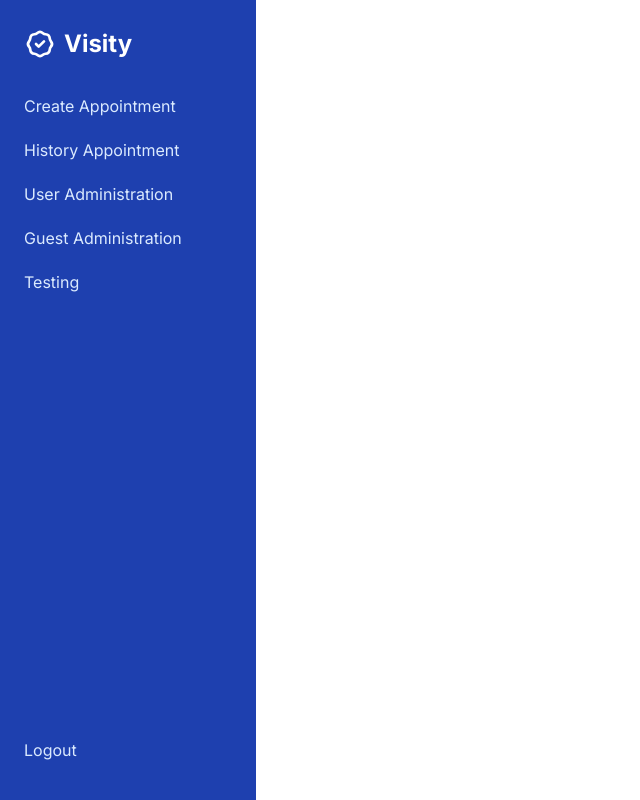
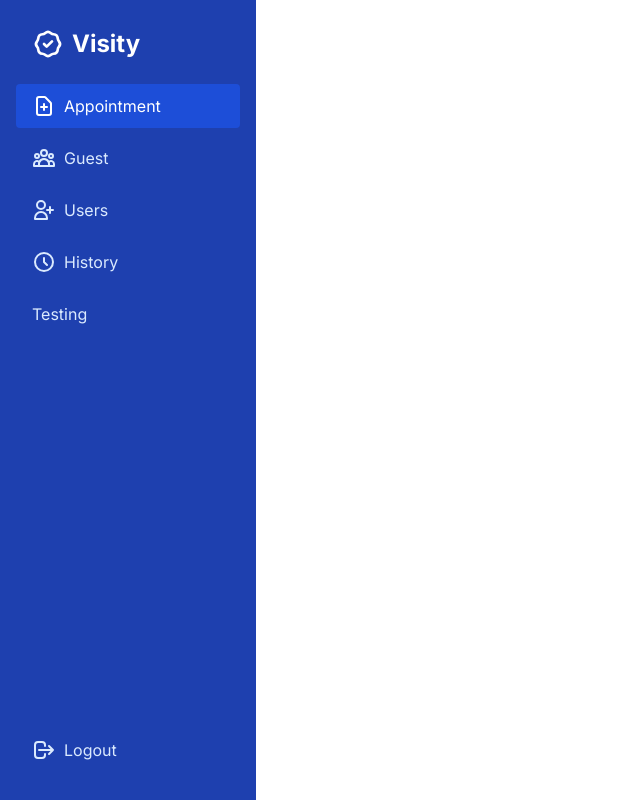
Before and after one commit to BukuTamuKita/Visity-Frontend, a React (Create React App) app: page /appointment-create in a window 1280 px wide. Shown: the whole page, without its empty margins (0-640 px from the left). Built offline with nearby package versions, Linux system fonts and the light colour scheme.

Commit message:
Add icons, state active, and styling

```diff
--- a/src/components/Drawer/SidebarData.js
+++ b/src/components/Drawer/SidebarData.js
@@ -1,46 +1,96 @@
 import React from "react";
-import CreateAppointment from "../../pages/AppointmentPage/CreateAppointment";
-import AppointmentHistory from "../../pages/AppointmentPage/AppointmentHistory";
-import UserList from "../../pages/UserAdmin/UserList";
-import GuestList from "../../pages/GuestAdmin/GuestList";
 import Testing from "../../pages/Testing";
 
 const routes = [
     {
-    title: "Create Appointment",
+        title: "Appointment",
         path: "/appointment-create",
-    exact : true,
-    cName:
-      "block py-2.5 px-4 rounded transition duration-200 hover:bg-blue-700 hover:text-white",
-    main : () => <CreateAppointment />
+        exact: true,
+        icon: (
+            <svg
+                xmlns="http://www.w3.org/2000/svg"
+                class="h-6 w-6"
+                fill="none"
+                viewBox="0 0 24 24"
+                stroke="currentColor"
+            >
+                <path
+                    stroke-linecap="round"
+                    stroke-linejoin="round"
+                    stroke-width="2"
+                    d="M9 13h6m-3-3v6m5 5H7a2 2 0 01-2-2V5a2 2 0 012-2h5.586a1 1 0 01.707.293l5.414 5.414a1 1 0 01.293.707V19a2 2 0 01-2 2z"
+                />
+            </svg>
+        ),
     },
     {
-    title: "History Appointment",
-    path: "/appointment-history",
-    cName:
-      "block py-2.5 px-4 rounded transition duration-200 hover:bg-blue-700 hover:text-white",
-      main: () => <AppointmentHistory />
+        title: "Guest",
+        path: "/guest-list",
+        cName: "block py-2.5 px-4 rounded transition duration-200 hover:bg-blue-700 hover:text-white",
+        icon: (
+            <svg
+                xmlns="http://www.w3.org/2000/svg"
+                class="h-6 w-6"
+                fill="none"
+                viewBox="0 0 24 24"
+                stroke="currentColor"
+            >
+                <path
+                    stroke-linecap="round"
+                    stroke-linejoin="round"
+                    stroke-width="2"
+                    d="M17 20h5v-2a3 3 0 00-5.356-1.857M17 20H7m10 0v-2c0-.656-.126-1.283-.356-1.857M7 20H2v-2a3 3 0 015.356-1.857M7 20v-2c0-.656.126-1.283.356-1.857m0 0a5.002 5.002 0 019.288 0M15 7a3 3 0 11-6 0 3 3 0 016 0zm6 3a2 2 0 11-4 0 2 2 0 014 0zM7 10a2 2 0 11-4 0 2 2 0 014 0z"
+                />
+            </svg>
+        ),
     },
     {
-    title: "User Administration",
+        title: "Users",
         path: "/user-list",
-    cName:
-      "block py-2.5 px-4 rounded transition duration-200 hover:bg-blue-700 hover:text-white",
-      main : () => <UserList />
+        cName: "block py-2.5 px-4 rounded transition duration-200 hover:bg-blue-700 hover:text-white",
+        icon: (
+            <svg
+                class="w-6 h-6"
+                fill="none"
+                stroke="currentColor"
+                viewBox="0 0 24 24"
+                xmlns="http://www.w3.org/2000/svg"
+            >
+                <path
+                    stroke-linecap="round"
+                    stroke-linejoin="round"
+                    stroke-width="2"
+                    d="M18 9v3m0 0v3m0-3h3m-3 0h-3m-2-5a4 4 0 11-8 0 4 4 0 018 0zM3 20a6 6 0 0112 0v1H3v-1z"
+                ></path>
+            </svg>
+        ),
     },
     {
-    title: "Guest Administration",
-    path: "/guest-list",
-    cName:
-      "block py-2.5 px-4 rounded transition duration-200 hover:bg-blue-700 hover:text-white",
-      main : () => <GuestList />
+        title: "History",
+        path: "/appointment-history",
+        cName: "block py-2.5 px-4 rounded transition duration-200 hover:bg-blue-700 hover:text-white",
+        icon: (
+            <svg
+                class="w-6 h-6"
+                fill="none"
+                stroke="currentColor"
+                viewBox="0 0 24 24"
+                xmlns="http://www.w3.org/2000/svg"
+            >
+                <path
+                    stroke-linecap="round"
+                    stroke-linejoin="round"
+                    stroke-width="2"
+                    d="M12 8v4l3 3m6-3a9 9 0 11-18 0 9 9 0 0118 0z"
+                ></path>
+            </svg>
+        ),
     },
     {
         title: "Testing",
         path: "/testing",
-    cName:
-      "block py-2.5 px-4 rounded transition duration-200 hover:bg-blue-700 hover:text-white",
-      main: () => <Testing />
+        cName: "block py-2.5 px-4 rounded transition duration-200 hover:bg-blue-700 hover:text-white",
+        main: () => <Testing />,
     },
 ];
 
--- a/src/components/Drawer/index.js
+++ b/src/components/Drawer/index.js
@@ -1,7 +1,5 @@
 import React, { useState } from "react";
-import {
-    Link,
-} from "react-router-dom";
+import { Link, NavLink } from "react-router-dom";
 import SidebarData from "./SidebarData";
 import { logout } from "../../utils/auth";
 
@@ -45,7 +43,7 @@ const Drawer = () => {
             </div>
 
             {/* Sidebar Title */}
-            <div className="sidebar flex flex-col bg-blue-800 text-blue-100 w-64 space-y-6 py-7 px-2 inset-y-0 left-0 transform -translate-x-full md:relative md:translate-x-0 transition duration-200 ease-in-out">
+            <div className="sidebar flex flex-col bg-blue-800 text-blue-100 w-64 space-y-6 py-7 px-4 inset-y-0 left-0 transform -translate-x-full md:relative md:translate-x-0 transition duration-200 ease-in-out">
                 <a
                     href="/#"
                     className="text-white flex items-center space-x-2 px-4"
@@ -71,17 +69,23 @@ const Drawer = () => {
                 <div className="flex flex-col justify-between flex-1 mt-6">
                     <nav className={sidebar ? "nav-menu active" : "nav-menu"}>
                         <ul
-                            className="nav-menu-items auto-cols-auto"
+                            className="flex flex-col gap-2"
                             onClick={showSidebar}
                         >
                             {SidebarData.map((item, index) => {
                                 return (
                                     <div key={item.path} className="flex-auto">
-                                        <Link to={item.path}>
-                                            <li className={item.cName}>
+                                        <NavLink
+                                            exact
+                                            to={item.path}
+                                            className="block py-2.5 px-4 items-center rounded transition duration-200  hover:bg-blue-700 hover:text-white"
+                                            activeClassName="bg-blue-700 text-white"
+                                        >
+                                            <div className="flex flex-row items-center gap-x-2">
+                                                {item.icon}
                                                 <span>{item.title}</span>
-                                            </li>
-                                        </Link>
+                                            </div>
+                                        </NavLink>
                                     </div>
                                 );
                             })}
@@ -90,7 +94,23 @@ const Drawer = () => {
                     <div>
                         <Link to="/" onClick={logout}>
                             <li className="block py-2.5 px-4 rounded transition duration-200 hover:bg-blue-700 hover:text-white">
-                                <span>Logout</span>
+                                <div className="flex flex-row items-center gap-x-2">
+                                    <svg
+                                        class="w-6 h-6"
+                                        fill="none"
+                                        stroke="currentColor"
+                                        viewBox="0 0 24 24"
+                                        xmlns="http://www.w3.org/2000/svg"
+                                    >
+                                        <path
+                                            stroke-linecap="round"
+                                            stroke-linejoin="round"
+                                            stroke-width="2"
+                                            d="M17 16l4-4m0 0l-4-4m4 4H7m6 4v1a3 3 0 01-3 3H6a3 3 0 01-3-3V7a3 3 0 013-3h4a3 3 0 013 3v1"
+                                        ></path>
+                                    </svg>
+                                    <span>Logout</span>
+                                </div>
                             </li>
                         </Link>
                     </div>
```
Lines whose indentation alone changed are shown as unchanged.
